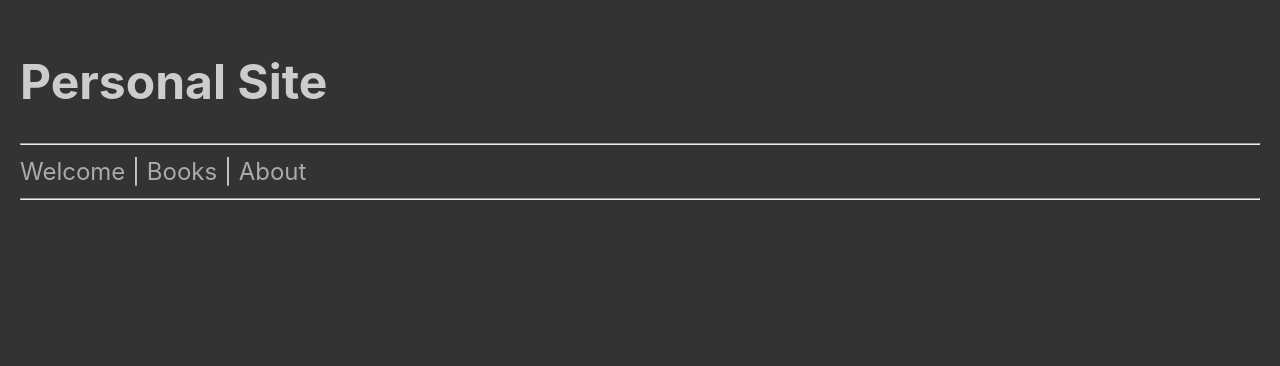
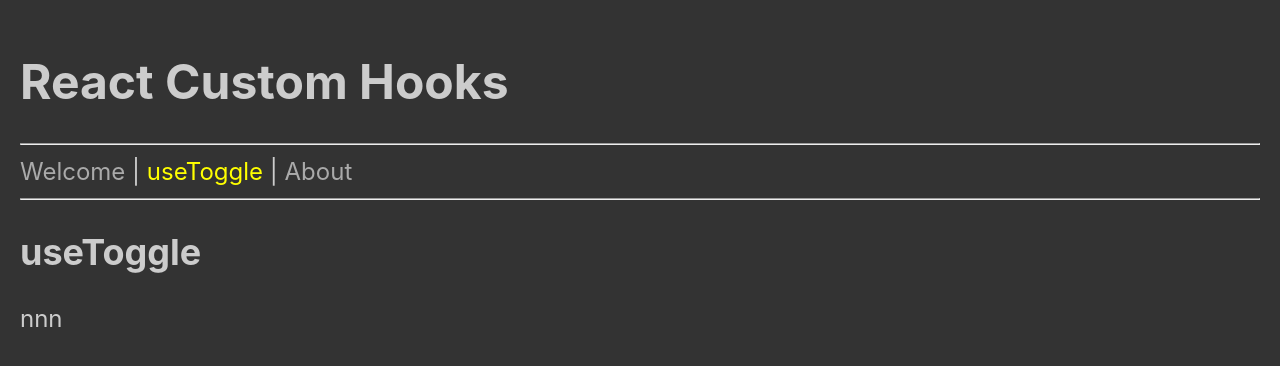
Before and after one commit to edwardtanguay/mentoring-d032-react-custom-hooks, a React (Vite) app: page /use-toggle in a window 1280 px wide. Shown: the top 366 px of the page. Built offline with nearby package versions, Linux system fonts and the light colour scheme.

Commit message:
useToggle page in

```diff
--- a/src/App.jsx
+++ b/src/App.jsx
@@ -1,21 +1,21 @@
 import './App.scss';
 import { PageWelcome } from './pages/PageWelcome';
-import { PageBooks } from './pages/PageBooks';
+import { PageUseToggle } from './pages/PageUseToggle';
 import { PageAbout } from './pages/PageAbout';
 import { NavLink, Routes, Route, Navigate } from 'react-router-dom';
 
 function App() {
 	return (
 		<div className="App">
-			<h1>Personal Site</h1>
+			<h1>React Custom Hooks</h1>
 			<hr />
 			<NavLink to="/welcome">Welcome</NavLink> |{' '}
-			<NavLink to="/books">Books</NavLink> |{' '}
+			<NavLink to="/use-toggle">useToggle</NavLink> |{' '}
 			<NavLink to="/about">About</NavLink>
 			<hr />
 			<Routes>
 				<Route path="/welcome" element={<PageWelcome />} />
-				<Route path="/books" element={<PageBooks />} />
+				<Route path="/use-toggle" element={<PageUseToggle />} />
 				<Route path="/about" element={<PageAbout />} />
 				<Route path="/" element={<Navigate to="/welcome" replace />}/>
 			</Routes>
--- a/src/pages/PageBooks.jsx
+++ /dev/null
@@ -1,8 +0,0 @@
-export const PageBooks = () => {
-	return (
-		<div className="page_books">
-			<h2>Books</h2>
-			<p>This is the book page.</p>
-		</div>
-	)
-}
--- /dev/null
+++ b/src/pages/PageUseToggle.jsx
@@ -0,0 +1,8 @@
+export const PageUseToggle = () => {
+	return (
+		<div className="page_useToggle">
+			<h2>useToggle</h2>
+			<p>nnn</p>
+		</div>
+	)
+}
--- a/src/pages/PageWelcome.jsx
+++ b/src/pages/PageWelcome.jsx
@@ -2,7 +2,7 @@ export const PageWelcome = () => {
 	return (
 		<div className="page_welcome">
 			<h2>Welcome</h2>
-			<p>Welcome to this site.</p>
+			<p>Explore the custom hooks on this site and create more.</p>
 		</div>
 	)
 }
```
